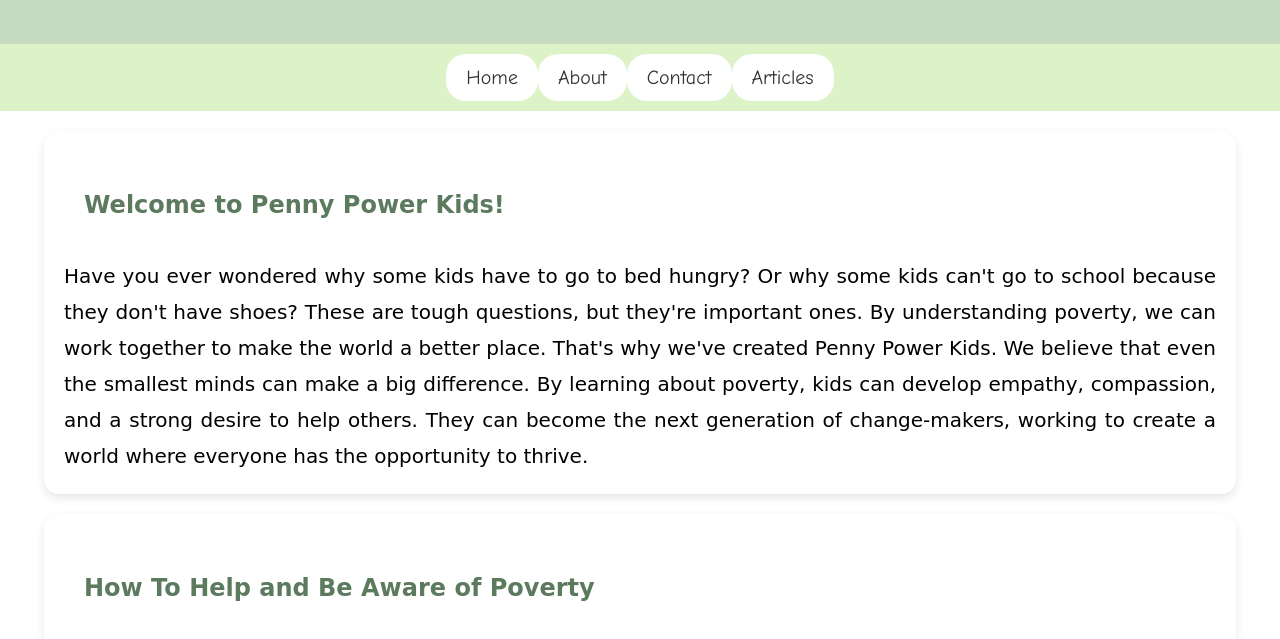
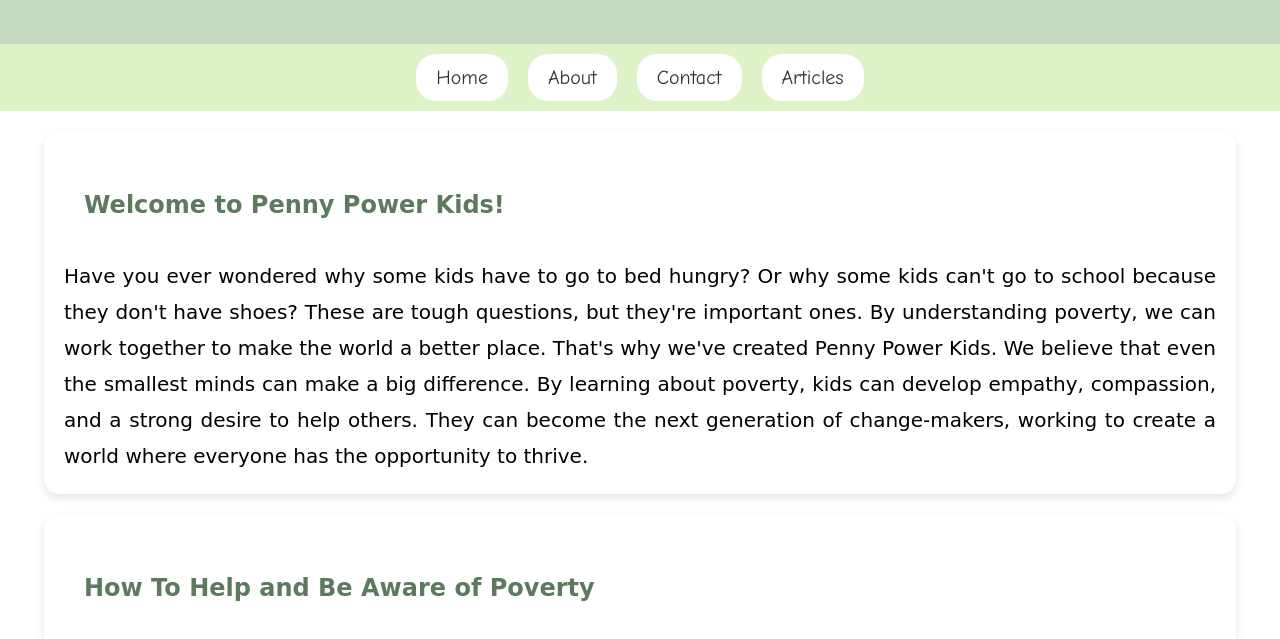
Before and after one commit to celinemargarette/sigma, a plain HTML site: page index.html in a window 1280 px wide. Shown: the part 136-775 px from the top of the page. Drawn offline with Linux system fonts and the light colour scheme.

Commit message:
Update index.html

```diff
--- a/index.html
+++ b/index.html
@@ -30,6 +30,7 @@
             justify-content: center;
             background-color: #DEF2C8;
             padding: 10px 0;
+            gap: 20px; /* Added spacing between navigation items */
         }
 
         nav a {
```
